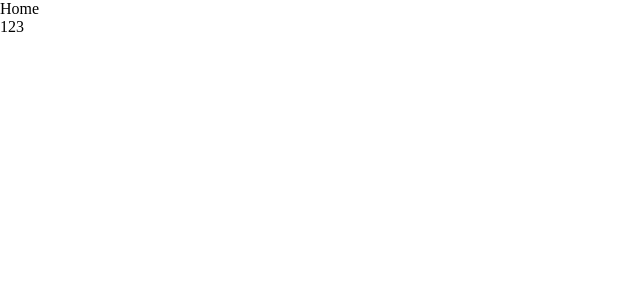
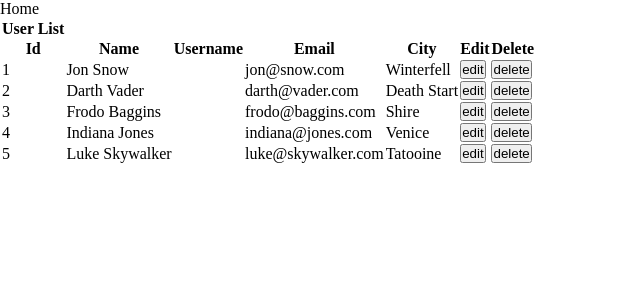
Before and after one commit to krauchuk/user-editor, a Next.js app: page /home in a window 1280 px wide. Shown: the top 300 px of the page, without its empty margins (0-640 px from the left). Built offline with nearby package versions, Linux system fonts and the light colour scheme.

Commit message:
added table

```diff
--- /dev/null
+++ b/components/Button/index.tsx
@@ -0,0 +1,7 @@
+import { Props } from './types'
+
+const Button = ({ text, type = 'regular', variant = 'primary', onClick }: Props) => {
+  return <button onClick={onClick}>{text}</button>
+}
+
+export default Button
--- /dev/null
+++ b/components/Button/types.ts
@@ -0,0 +1,6 @@
+export type Props = {
+  text: string
+  type?: 'regular' | 'outline'
+  variant?: 'primary' | 'secondary' | 'success' | 'danger' | 'warning'
+  onClick: () => void
+}
--- /dev/null
+++ b/components/Table/index.tsx
@@ -0,0 +1,31 @@
+import { Props } from './types'
+
+const Table = ({ title, columns, data }: Props) => {
+  return (
+    <table>
+      <thead>
+        <tr>
+          <th>{title}</th>
+        </tr>
+        <tr>
+          {columns.map(column => (
+            <th key={column.name}>{column.name}</th>
+          ))}
+        </tr>
+      </thead>
+      <tbody>
+        {data.map((row, rowIndex) => (
+          <tr key={rowIndex}>
+            {columns.map((column, itemIndex) => {
+              const content = column.cell ? column.cell(row) : row[column.key]
+
+              return <td key={itemIndex}>{content}</td>
+            })}
+          </tr>
+        ))}
+      </tbody>
+    </table>
+  )
+}
+
+export default Table
--- /dev/null
+++ b/components/Table/types.ts
@@ -0,0 +1,29 @@
+type SortableColumn = {
+  isSortable: true
+  onSort: (order: 'asc' | 'desc') => void
+}
+
+type UnsortableColumn = {
+  isSortable?: false
+}
+
+type ColumnWithCell = {
+  key?: never
+  cell: (row: any) => React.ReactNode
+}
+
+type ColumnWithKey = {
+  key: string
+  cell?: never
+}
+
+export type Column = {
+  name: string
+} & (ColumnWithCell | ColumnWithKey) &
+  (SortableColumn | UnsortableColumn)
+
+export type Props = {
+  title: string
+  columns: Column[]
+  data: Array<{ [key: string]: string | number }>
+}
--- a/pages/home.tsx
+++ b/pages/home.tsx
@@ -1,12 +1,68 @@
 import { useEffect } from 'react'
 
 import PageLayout from '@/components/PageLayout'
+import Table from '@/components/Table'
+import Button from '@/components/Button'
+import { Column } from '@/components/Table/types'
 import { getUsers } from '@/store/users/allUsers/actions'
+import { useAppDispatch, useAppSelector } from '@/store/hooks'
+import { getAllUsers } from '@/store/users/allUsers/selectors'
+import { User } from '@/types'
+
+const columns: Column[] = [
+  { name: 'Id', key: 'id' },
+  { name: 'Name', key: 'name' },
+  {
+    name: 'Username',
+    key: 'username',
+    isSortable: true,
+    onSort: order => {},
+  },
+  { name: 'Email', key: 'email' },
+  { name: 'City', key: 'city' },
+  {
+    name: 'Edit',
+    cell: (row: User) => (
+      <>
+        <Button
+          text="edit"
+          variant="warning"
+          onClick={() => {
+            alert(row.id)
+          }}
+        />
+      </>
+    ),
+  },
+  {
+    name: 'Delete',
+    cell: (row: User) => (
+      <Button
+        text="delete"
+        variant="danger"
+        onClick={() => {
+          alert(row.id)
+        }}
+      />
+    ),
+  },
+]
 
 export default function HomePage() {
+  const dispatch = useAppDispatch()
+  const { data: allUsers, loading } = useAppSelector(getAllUsers)
+
   useEffect(() => {
-    getUsers()
-  }, [])
+    dispatch(getUsers())
+  }, [dispatch])
 
-  return <PageLayout>123</PageLayout>
+  if (loading) {
+    return <div>Loading</div>
+  }
+
+  return (
+    <PageLayout>
+      <Table title="User List" columns={columns} data={allUsers} />
+    </PageLayout>
+  )
 }
--- a/store/users/allUsers/actions.ts
+++ b/store/users/allUsers/actions.ts
@@ -1,5 +1,41 @@
 import { createAsyncThunk } from '@reduxjs/toolkit'
 
 export const getUsers = createAsyncThunk('allUsers/fetch', async () => {
-  return []
+  return [
+    {
+      id: 1,
+      name: 'Jon Snow',
+      userName: 'Wolf',
+      email: 'jon@snow.com',
+      city: 'Winterfell',
+    },
+    {
+      id: 2,
+      name: 'Darth Vader',
+      userName: 'Vader',
+      email: 'darth@vader.com',
+      city: 'Death Start',
+    },
+    {
+      id: 3,
+      name: 'Frodo Baggins',
+      userName: 'Frodo',
+      email: 'frodo@baggins.com',
+      city: 'Shire',
+    },
+    {
+      id: 4,
+      name: 'Indiana Jones',
+      userName: 'Indy',
+      email: 'indiana@jones.com',
+      city: 'Venice',
+    },
+    {
+      id: 5,
+      name: 'Luke Skywalker',
+      userName: 'Luke',
+      email: 'luke@skywalker.com',
+      city: 'Tatooine',
+    },
+  ]
 })
--- /dev/null
+++ b/store/users/allUsers/selectors.ts
@@ -0,0 +1,3 @@
+import { RootState } from '../../index'
+
+export const getAllUsers = (state: RootState) => state.allUsers
--- a/store/users/selectedUser/actions.ts
+++ b/store/users/selectedUser/actions.ts
@@ -1,7 +1,6 @@
 import { createAsyncThunk } from '@reduxjs/toolkit'
 
 export const getUser = createAsyncThunk('selectedUser/fetch', async (id: number) => {
-  console.log(id)
   return null
 })
 
```
